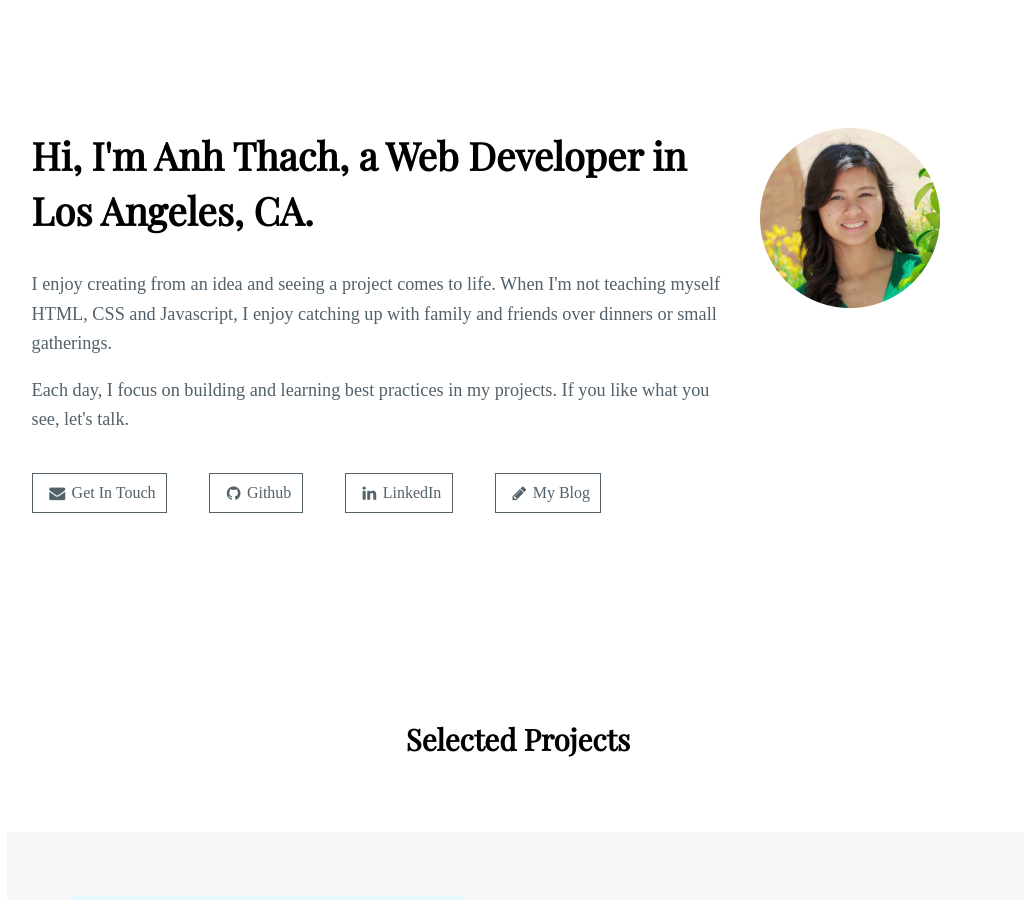
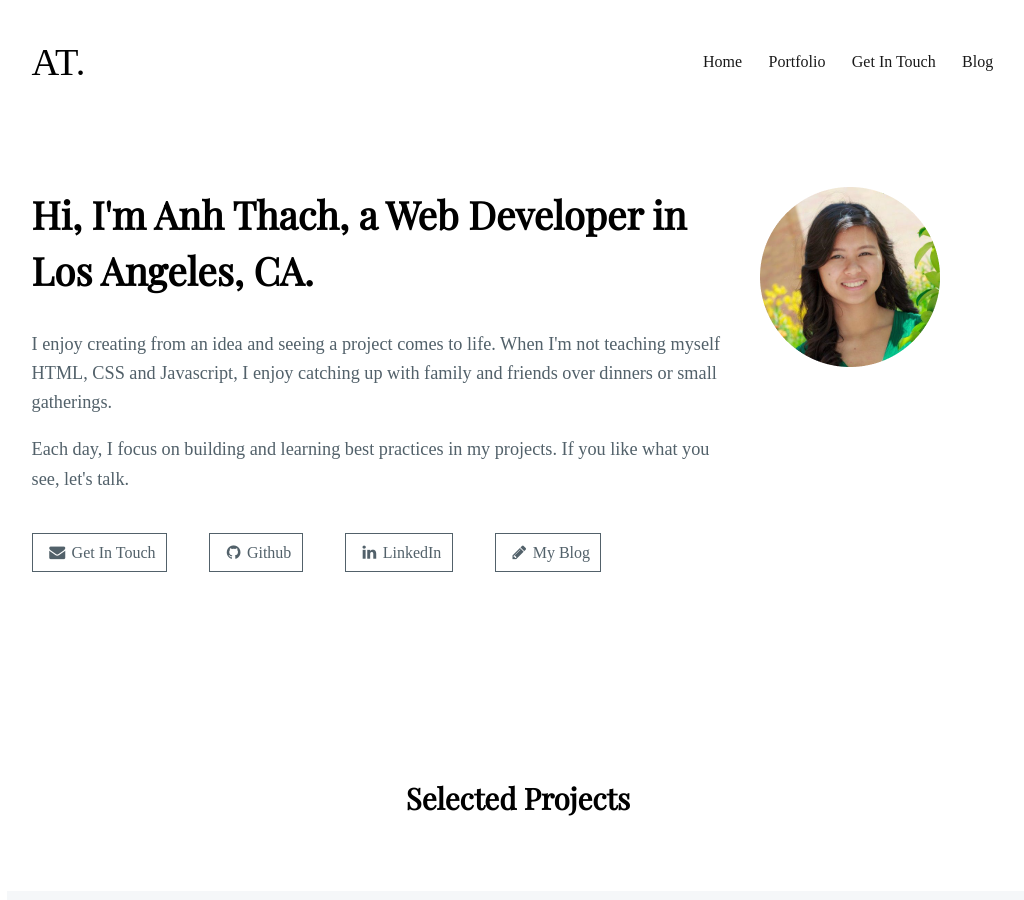
Before and after one commit to windan11/windan11.github.io, a Jekyll site: the page built from index.html, in a window 1280 px wide and 900 px high. Shown: the whole window, without its empty margins (122-1146 px from the left). Built offline with Jekyll 4.4.1, drawn with Linux system fonts in a browser that asks for light colours; some web fonts are replaced.

Commit message:
add navbar to index.html
remove from default.html layout

```diff
--- a/index.html
+++ b/index.html
@@ -2,6 +2,16 @@
 layout: default
 title: Anh Thach, Web Developer
 ---
+
+<header id="navbar">
+	<a class="logo" href="index.html" >at.</a>
+	<nav>
+		<a class="nav-link" href="#home">Home</a>
+		<a class="nav-link" href="#portfolio">Portfolio</a>
+		<a class="nav-link" href="#contact">Get In Touch</a>
+		<a class="nav-link" href="https://www.anthach.xyz/blog">Blog</a>
+	</nav>
+</header>
 
 <section class="intro">
 	<div class="container">
```
